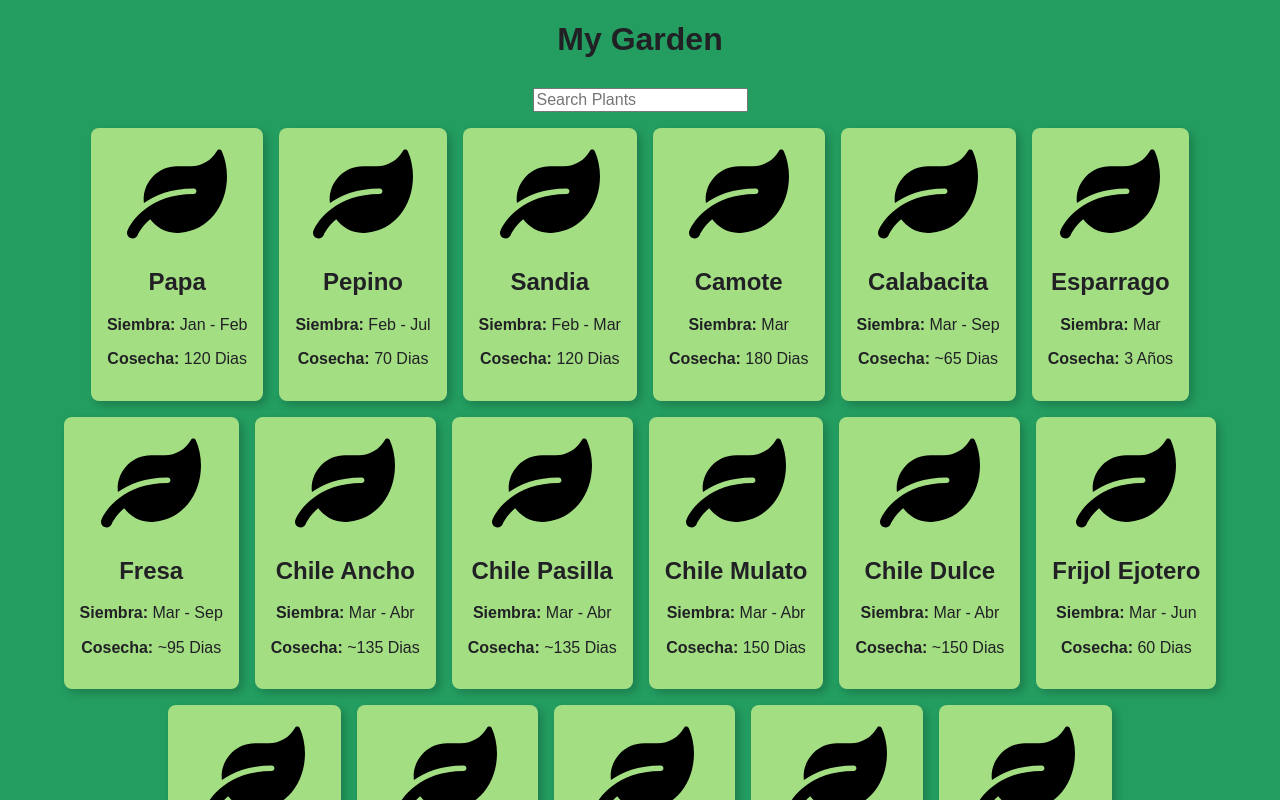
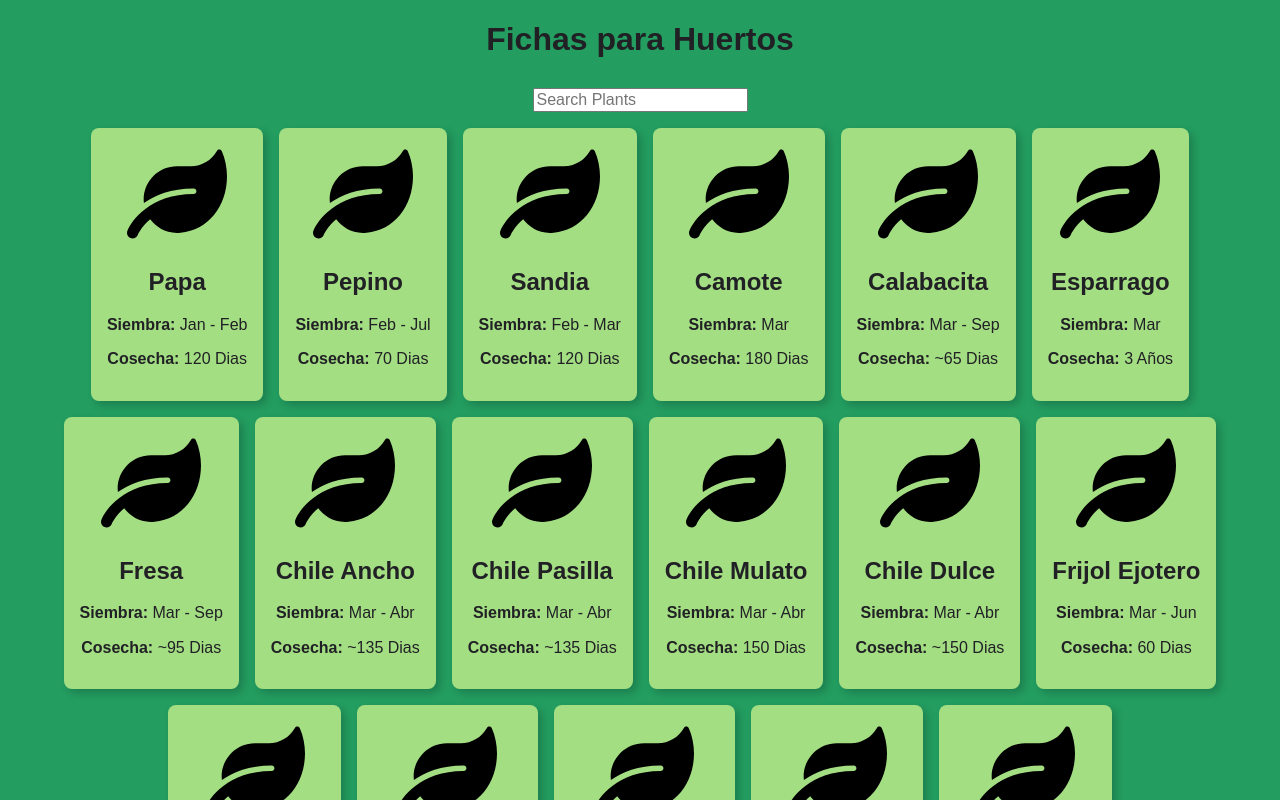
Before and after one commit to dotmotion/Herbalizer, a React (Create React App) app: page / in a window 1280 px wide. Shown: the top 800 px of the page. Built offline with nearby package versions, Linux system fonts and the light colour scheme.

Commit message:
changed title

```diff
--- a/src/App.js
+++ b/src/App.js
@@ -25,7 +25,7 @@ class App extends Component {
     });
     return (
       <div className="tc">
-        <h1>My Garden</h1>
+        <h1>Fichas para Huertos</h1>
         <SearchBox searchChange={this.onSearchChange} />
         <CardList plants={filteredPlants} />
       </div>
```
